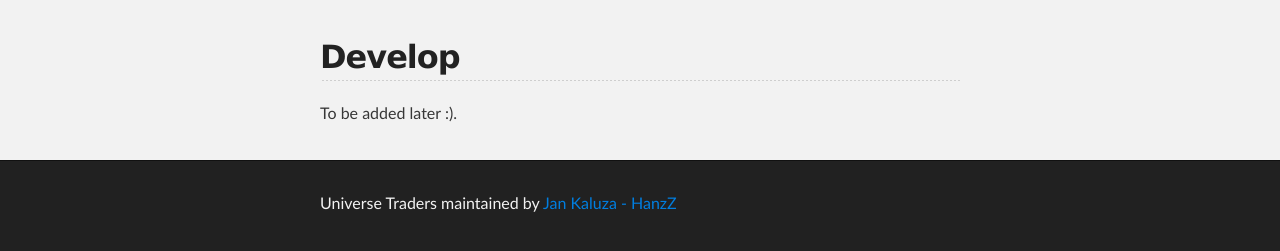
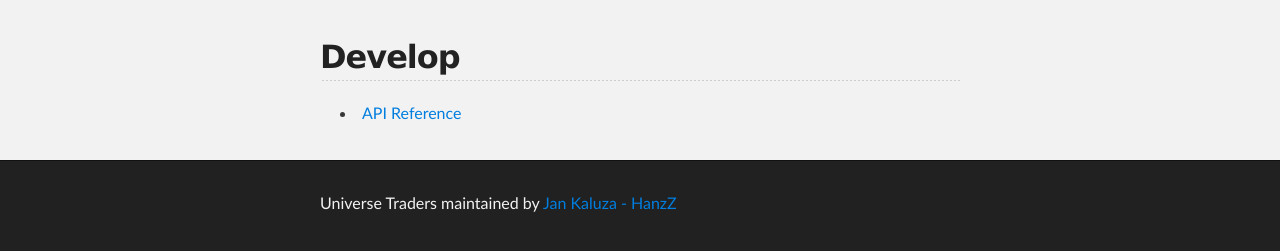
Before and after one commit to jankaluza/universe-traders, a Jekyll site: the page built from develop/index.md, in a window 1280 px wide. Shown: the part 227-478 px from the top of the page. Built offline with Jekyll 4.4.1, drawn with Linux system fonts in a browser that asks for light colours; Markdown is read by kramdown in place of the engine named in the settings.

Commit message:
api reference

```diff
--- a/develop/index.md
+++ b/develop/index.md
@@ -5,4 +5,4 @@ title: Items
 
 ## Develop
 
-To be added later :).
+* [API Reference](/develop/api)
```
